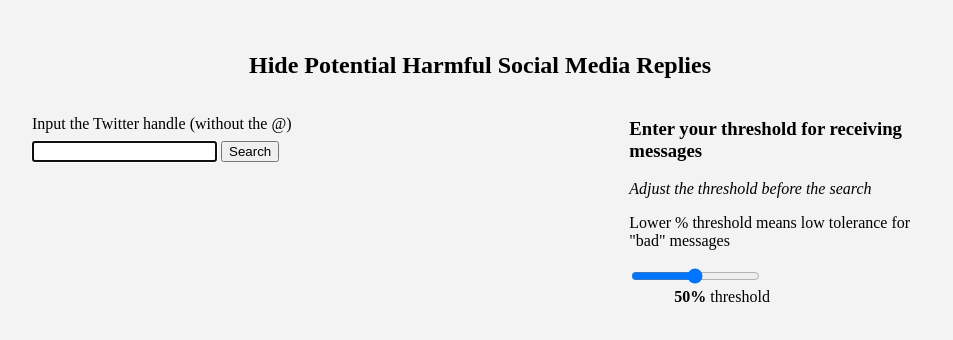
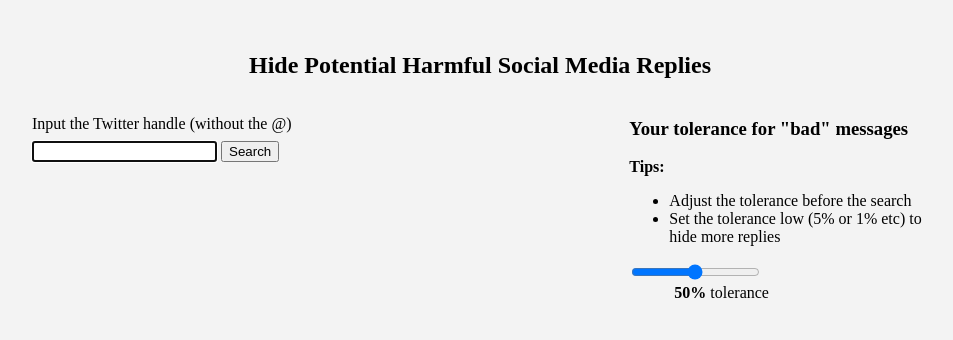
Before and after one commit to jchiare/OpenAI-Social-Moderation-App, a website: page public/index.html in a window 1280 px wide. Shown: the whole page, without its empty margins (160-1113 px from the left). Drawn offline with Linux system fonts and the light colour scheme.

Commit message:
improve wording

```diff
--- a/public/index.html
+++ b/public/index.html
@@ -43,9 +43,12 @@
         <div class="twitter-replies" id="twitter-replies-section"></div>
       </div>
       <div class="moderation-threshold-slider">
-        <h3>Enter your threshold for receiving messages</h3>
-        <p style="font-style: italic">Adjust the threshold before the search</p>
-        <p>Lower % threshold means low tolerance for "bad" messages</p>
+        <h3>Your tolerance for "bad" messages</h3>
+        <p style="font-weight: 700">Tips:</p>
+        <ul>
+          <li>Adjust the tolerance before the search</li>
+          <li>Set the tolerance low (5% or 1% etc) to hide more replies</li>
+        </ul>
         <input
           type="range"
           min="1"
@@ -58,7 +61,7 @@
         <span style="font-weight: bold"
           ><output id="threshold-output" style="padding-left: 45px">50</output
           >% </span
-        >threshold
+        >tolerance
       </div>
     </div>
 
```
